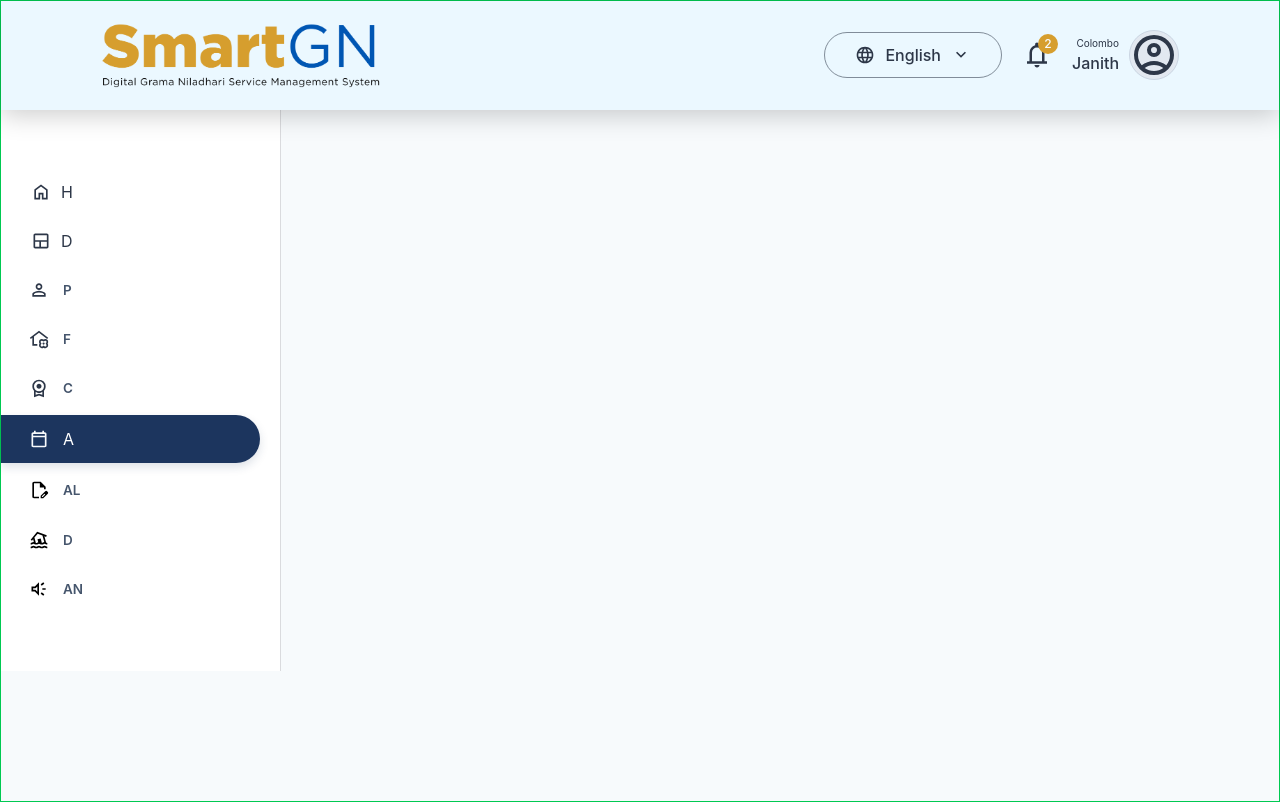
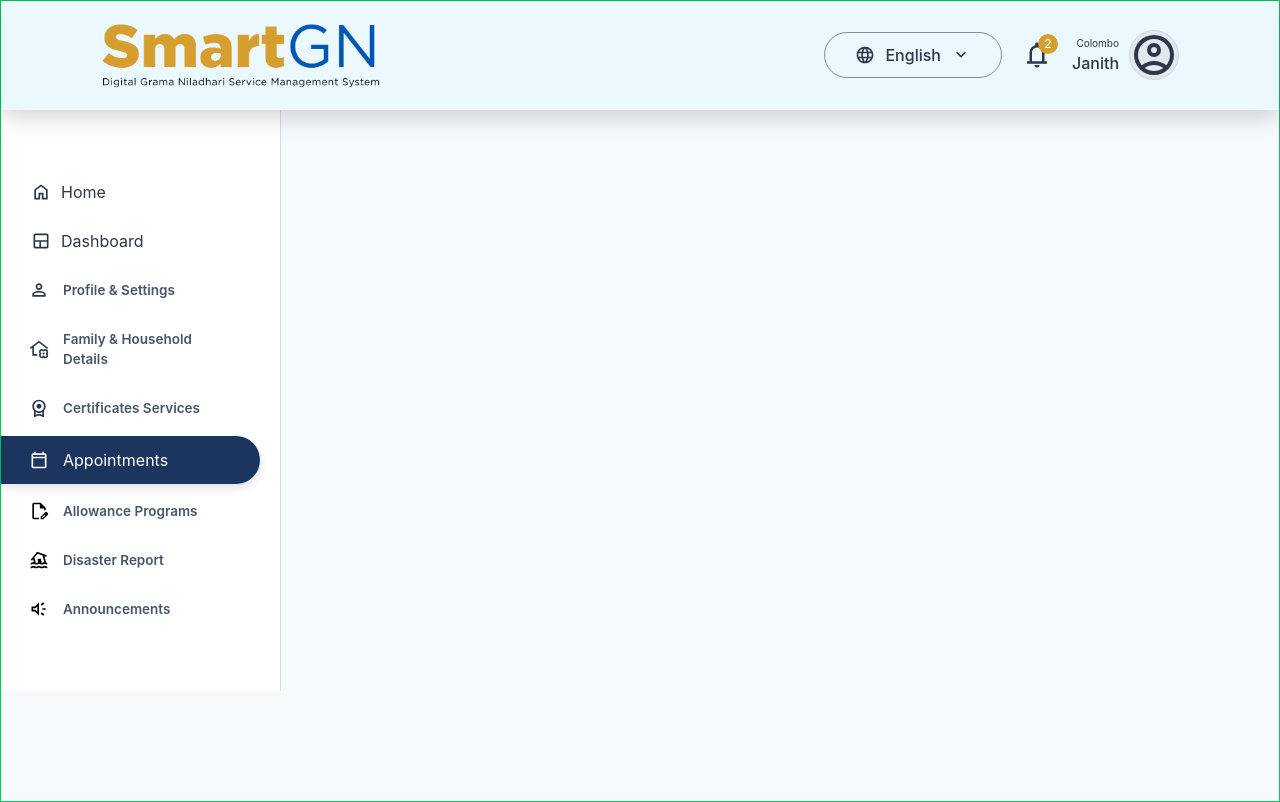
Before and after one commit to Mogith-Code/SmartGN-Digital-GN-Service-Management-System, a React (Vite) app in the folder SmartGN/: page /RAppointment in a window 1280 px wide. Built offline with nearby package versions, Linux system fonts and the light colour scheme.

Commit message:
imported language transalations to sidebar text elements

```diff
--- a/SmartGN/src/Components/Common/RSidebar.jsx
+++ b/SmartGN/src/Components/Common/RSidebar.jsx
@@ -8,8 +8,11 @@ import appointmentIcon from '../../assets/calendar_today_24dp_F7FAFC_FILL0_wght4
 import allowanceIcon from '../../assets/edit_document_24dp_F2D3748_FILL0_wght400_GRAD0_opsz24.svg'
 import disasterIcon from '../../assets/flood_24dp_F2D3748_FILL0_wght400_GRAD0_opsz24.svg'
 import announcementIcon from '../../assets/brand_awareness_24dp_F2D3748_FILL0_wght400_GRAD0_opsz24.svg'
+import { translations, useLanguage } from '../../utils/translate'
 
 function RSidebar() {
+    const { lang } = useLanguage()
+    const t = translations[lang]
   return (
     <div className="flex gap-[20px]">
          {/* Sidebar Nav */}
@@ -17,47 +20,47 @@ function RSidebar() {
           <nav className="flex flex-col gap-[5px]">
             <button className="flex items-center gap-[10px] w-full border-none bg-transparent py-[10px] px-[30px] cursor-pointer text-[16px] font-regular text-[#2D3748] text-left transition-all duration-200 outline-none focus:outline-none" onClick={() => navigate('/')}>
               <img src={homeIcon} alt="Home Icon" className="w-auto h-[20px]" />
-              <span>H</span>
+              <span>{t.home}</span>
             </button>
 
             <button className="flex items-center gap-[10px] w-full border-none bg-transparent py-[10px] px-[30px] cursor-pointer text-[16px] font-regular text-[#2D3748] text-left transition-all duration-200 outline-none focus:outline-none" onClick={() => navigate('/dashboard/resident', { state: { successUser, division: userDivision } })}>
               <img src={dashBoard} alt="Dashboard Icon" className="w-auto h-[20px]" />
-              <span>D</span>
+              <span>{t.dashboard}</span>
             </button>
 
             <button className="flex items-center gap-3.5 w-full border-none bg-transparent py-3 px-7 cursor-pointer text-[13.5px] font-semibold text-slate-600 text-left transition-all duration-200 outline-none focus:outline-none" onClick={() => navigate('/dashboard/resident/profile', { state: { successUser, division: userDivision } })}>
               <img src={profileIcon} alt="Profile Icon" className="w-auto h-[20px]" />
-              <span>P</span>
+              <span>{t.profile}</span>
             </button>
 
             <button className="flex items-center gap-3.5 w-full border-none bg-transparent py-3 px-7 cursor-pointer text-[13.5px] font-semibold text-slate-600 text-left transition-all duration-200 outline-none focus:outline-none" onClick={() => navigate('/dashboard/resident/household', { state: { successUser, division: userDivision } })}>
               <img src={householdIcon} alt="Household Icon" className="w-auto h-[20px]" />
-              <span>F</span>
+              <span>{t.family}</span>
             </button>
 
             <button className="flex items-center gap-3.5 w-full border-none bg-transparent py-3 px-7 cursor-pointer text-[13.5px] font-semibold text-slate-600 text-left transition-all duration-200 outline-none focus:outline-none" onClick={() => navigate('/dashboard/resident/certificates', { state: { successUser, division: userDivision } })}>
               <img src={certificateIcon} alt="Certificate Icon" className="w-auto h-[20px]" />
-              <span>C</span>
+              <span>{t.certificates}</span>
             </button>
 
             <button className="bg-[#1c355e] flex gap-3.5 py-3 px-7 items-center text-white rounded-r-full shadow-[0_4px_10px_rgba(28,53,94,0.15)]">
               <img src={appointmentIcon} alt="Appointment Icon" className="w-auto h-[20px]" />
-              <span>A</span>
+              <span>{t.appointments}</span>
             </button>
 
             <button className="flex items-center gap-3.5 w-full border-none bg-transparent py-3 px-7 cursor-pointer text-[13.5px] font-semibold text-slate-600 text-left transition-all duration-200 outline-none focus:outline-none" onClick={() => navigate('/dashboard/resident/allowances', { state: { successUser, division: userDivision } })}>
               <img src={allowanceIcon} alt="Allowance Icon" className="w-auto h-[20px]" />
-              <span>AL</span>
+              <span>{t.allowances}</span>
             </button>
 
             <button className="flex items-center gap-3.5 w-full border-none bg-transparent py-3 px-7 cursor-pointer text-[13.5px] font-semibold text-slate-600 text-left transition-all duration-200 outline-none focus:outline-none" onClick={() => navigate('/dashboard/resident/disaster', { state: { successUser, division: userDivision } })}>
               <img src={disasterIcon} alt="Disaster Icon" className="w-auto h-[20px]" />
-              <span>D</span>
+              <span>{t.disaster}</span>
             </button>
 
             <button className="flex items-center gap-3.5 w-full border-none bg-transparent py-3 px-7 cursor-pointer text-[13.5px] font-semibold text-slate-600 text-left transition-all duration-200 outline-none focus:outline-none" onClick={() => navigate('/dashboard/resident/announcements', { state: { successUser, division: userDivision } })}>
               <img src={announcementIcon} alt="Announcement Icon" className="w-auto h-[20px]" />
-              <span>AN</span>
+              <span>{t.announcements}</span>
             </button>
           </nav>
         </aside>
```
